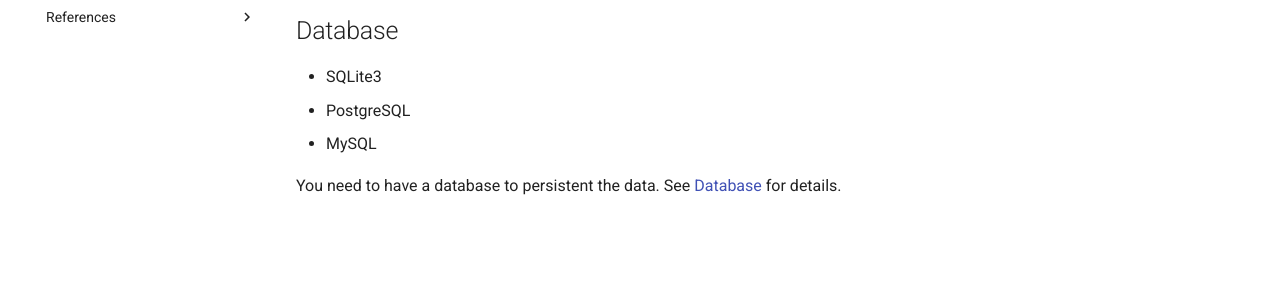
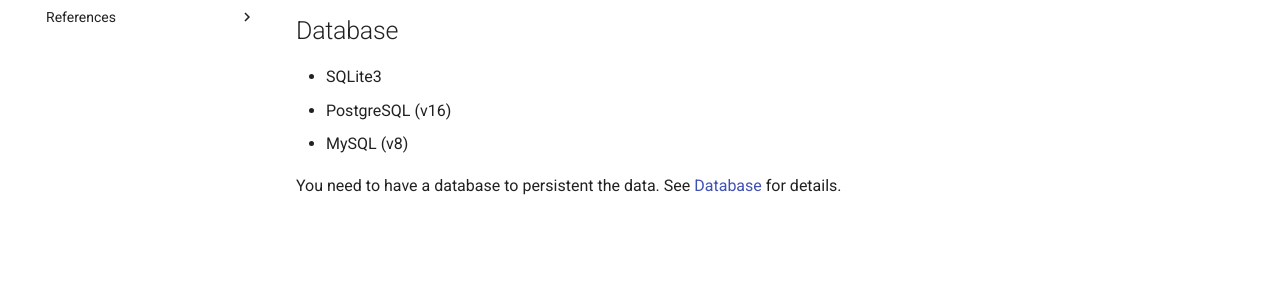
Before and after one commit to ninoseki/mihari, an MkDocs documentation site: the page built from docs/requirements.md, in a window 1280 px wide. Shown: the part 283-576 px from the top of the page. Built offline with MkDocs 1.6.1 and Material for MkDocs 9.7.7, drawn with Linux system fonts in a browser that asks for light colours.

Commit message:
ci: update PostgreSQL

```diff
--- a/docs/requirements.md
+++ b/docs/requirements.md
@@ -7,7 +7,7 @@
 ## Database
 
 - SQLite3
-- PostgreSQL
-- MySQL
+- PostgreSQL (v16)
+- MySQL (v8)
 
 You need to have a database to persistent the data. See [Database](./emitters/database.md) for details.
```
Also changed, not shown: 1 other file.
